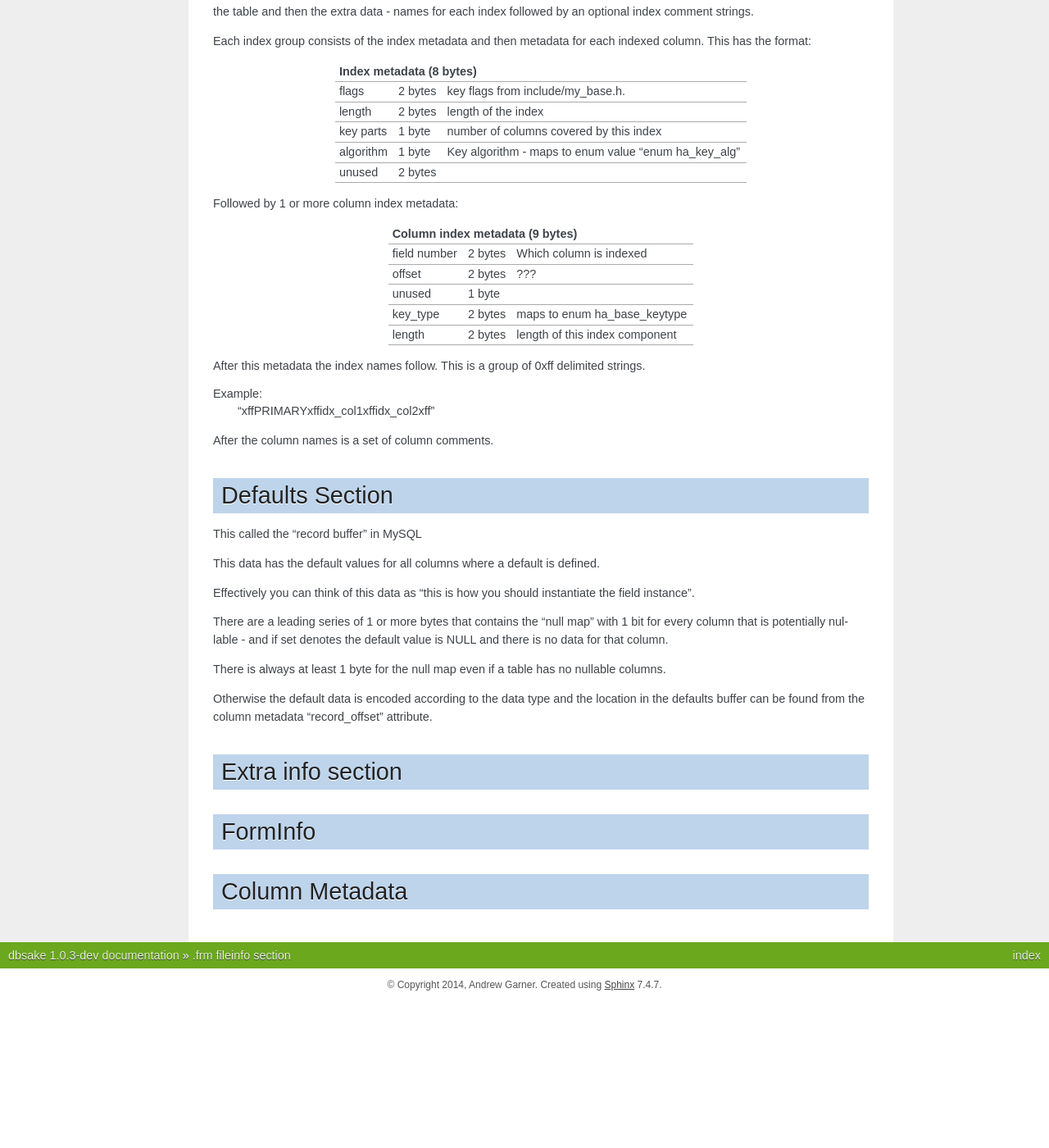
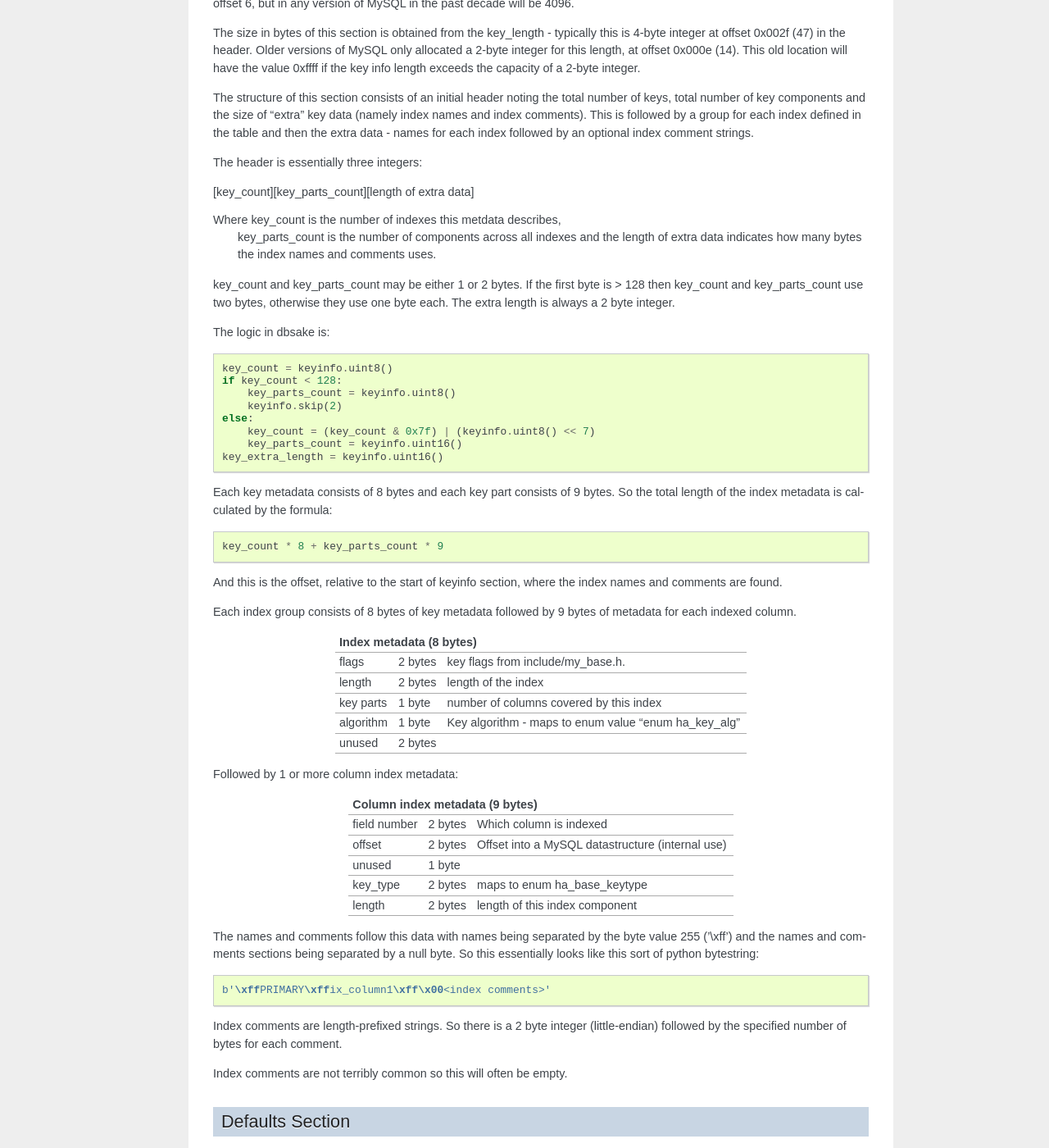
Before and after one commit to abg/dbsake, a Sphinx documentation site: the page built from docs/frm_format.rst, in a window 1280 px wide and 1400 px high, scrolled down 2445 px. Shown: the whole window at 82% size. Built offline with Sphinx 7.4.7, drawn with Linux system fonts in a browser that asks for light colours; before the commit the page ends 3666 px from its top, so only the background shows below that; some of the changed text lies outside the part shown.

Commit message:
cleanup .frm format documentation

```diff
--- a/docs/frm_format.rst
+++ b/docs/frm_format.rst
@@ -1,5 +1,15 @@
+.. _frm_format:
+
+Description of the .frm format
+------------------------------
+
+dbsake parses some undocumented / poorly documented formats for MySQL
+which were decoded by inspecting the MySQL source code.  Here is a
+detailed document that attempts to describe the details of such
+formats for other who may hack on these parts of dbsake.
+
 .frm fileinfo section
----------------------
+~~~~~~~~~~~~~~~~~~~~~
 
 The fileinfo section consists of 64 bytes that encode information about
 the rest of the .frm file and various table level options.
@@ -115,13 +125,13 @@ size noted in the Length column.
 +------+-----+                |                                              |
 | 0032 | 50  |                |                                              |
 +------+-----+----------------+----------------------------------------------+
-| 0033 | 51  | 4-bytes        | MYSQL_VERSION_ID                             |
-+------+-----+                |                                              |
-| 0034 | 52  |                |                                              |
-+------+-----+                |                                              |
-| 0035 | 53  |                |                                              |
-+------+-----+                |                                              |
-| 0036 | 54  |                |                                              |
+| 0033 | 51  | 4-bytes        | MySQL version encoded as a 4-byte integer in |
++------+-----+                | little endian format. This is the value      |
+| 0034 | 52  |                | MYSQL_VERSION_ID from include/mysql_version.h|
++------+-----+                | in the mysql source tree.                    |
+| 0035 | 53  |                | Example:                                     |
++------+-----+                | '\xb6\xc5\x00\x00'                           |
+| 0036 | 54  |                | 0x0000c5b6 => 50614 => MySQL v5.6.14         |
 +------+-----+----------------+----------------------------------------------+
 | 0037 | 55  | 4-bytes        | Size in bytes of table "extra info"          |
 +------+-----+                |                                              |
@@ -163,7 +173,7 @@ size noted in the Length column.
        in sql/handler.h, similar to legacy_db_type
 
 Key info section
-----------------
+~~~~~~~~~~~~~~~~
 
 The key info section should always start at offset 0x1000 (4096); this is
 obtained from the 2-byte integer in fileinfo header  at offset 6, but
@@ -181,8 +191,42 @@ total number of keys, total number of key components and the size of
 by a group for each index defined in the table and then the extra data -
 names for each index followed by an optional index comment strings.
 
-Each index group consists of the index metadata and then metadata for each
-indexed column.  This has the format:
+The header is essentially three integers:
+
+[key_count][key_parts_count][length of extra data]
+
+Where key_count is the number of indexes this metdata describes,
+      key_parts_count is the number of components across all indexes
+      and the length of extra data indicates how many bytes the index
+      names and comments uses.
+
+key_count and key_parts_count may be either 1 or 2 bytes.  If the first
+byte is > 128 then key_count and key_parts_count use two bytes, otherwise
+they use one byte each.  The extra length is always a 2 byte integer.
+
+The logic in dbsake is:
+
+.. code-block:: python
+
+    key_count = keyinfo.uint8()
+    if key_count < 128:
+        key_parts_count = keyinfo.uint8()
+        keyinfo.skip(2)
+    else:
+        key_count = (key_count & 0x7f) | (keyinfo.uint8() << 7)
+        key_parts_count = keyinfo.uint16()
+    key_extra_length = keyinfo.uint16()
+
+Each key metadata consists of 8 bytes and each key part consists of 9 bytes.
+So the total length of the index metadata is calculated by the formula::
+
+  key_count * 8 + key_parts_count * 9
+
+And this is the offset, relative to the start of keyinfo section, where the
+index names and comments are found.
+
+Each index group consists of 8 bytes of key metadata followed by 9 bytes of
+metadata for each indexed column.
 
 +----------------------------------------------------------------------------+
 | Index metadata (8 bytes)                                                   |
@@ -205,7 +249,7 @@ Followed by 1 or more column index metadata:
 +==============+=========+===================================================+
 | field number | 2 bytes | Which column is indexed                           |
 +--------------+---------+---------------------------------------------------+
-| offset       | 2 bytes | ???                                               |
+| offset       | 2 bytes | Offset into a MySQL datastructure (internal use)  |
 +--------------+---------+---------------------------------------------------+
 | unused       | 1 byte  |                                                   |
 +--------------+---------+---------------------------------------------------+
@@ -214,40 +258,152 @@ Followed by 1 or more column index metadata:
 | length       | 2 bytes | length of this index component                    |
 +--------------+---------+---------------------------------------------------+
 
-After this metadata the index names follow.  This is a group of 0xff delimited
-strings.
+The names and comments follow this data with names being separated by the byte
+value 255 ('\\xff') and the names and comments sections being separated by a
+null byte.  So this essentially looks like this sort of python bytestring:
 
-Example:
-    "\xffPRIMARY\xffidx_col1\xffidx_col2\xff"
+.. code-block:: python
 
-After the column names is a set of column comments.
+   b'\xffPRIMARY\xffix_column1\xff\x00<index comments>'
+
+Index comments are length-prefixed strings.  So there is a 2 byte integer
+(little-endian) followed by the specified number of bytes for each comment.
+
+Index comments are not terribly common so this will often be empty.
 
 Defaults Section
-----------------
+~~~~~~~~~~~~~~~~
 
-This called the "record buffer" in MySQL
+Immediately after the keyinfo section there is a byte string that details
+the defaults for each column.  So this starts at IO_SIZE + key_length,
+which can be derived from the .frm header.
 
-This data has the default values for all columns where a default is defined.
+The format of this buffer is essentially::
 
-Effectively you can think of this data as "this is how you should instantiate
-the field instance".
+  [null_map][encoded column data]
 
-There are a leading series of 1 or more bytes that contains the "null map"
-with 1 bit for every column that is potentially nullable - and if set
-denotes the default value is NULL and there is no data for that column.
+Where the null_map is 1 or more bytes, with a bit per-column that can be
+nullable.  The total number of bytes will be::
 
-There is always at least 1 byte for the null map even if a table has no
-nullable columns.
+  (null_column_count + 7 ) // 8
 
-Otherwise the default data is encoded according to the data type and
-the location in the defaults buffer can be found from the column metadata
-"record_offset" attribute.
+The first bit is always set and column bits start a 1 offset in the null
+map.  If a bit is set for the current column then this indicates the the
+default is null (ie. DEFAULT NULL).
 
-Extra info section
-------------------
+If a column's default is not null, then its default data will be recorded
+at some offset noted in the Column metadata (described elsewhere in this
+document).  The actual data format depends on the column type.  This
+basically breaks down into the following cases:
+
+ * integer-types - little-endian integers of 1, 2, 3, 4 or 8 bytes
+ * float/double - little endian IEEE 745 values
+ * decimal - either ascii strings ("3.14") < MySQL 5.0, or a binary
+             encoding of 9 decimal digits per 4-byte big-endian
+             integer
+ * timestamp - little endian integer representing seconds relative to epoch (< 5.6)
+ * timestamp2 - big-endian integer representing seconds relative to epoch (5.6+);
+                additionally packed fractional digits, similar to the decimal format
+ * date/time - encodes the various components into various bits of a 3 - 8 byte integer
+ * char - just a string with ``length`` bytes (space padded)
+ * varchar - length-prefix string, with the prefix being a little endian integer of
+             1 to 2 bytes.
+
+See dbsake/mysqlfrm/mysqltypes.py unpack_type_<name> method for how each datatype
+is actually decoded.
+
+Extra data section
+~~~~~~~~~~~~~~~~~~
+
+The "extra" section encodes some basic table properties.  These include:
+
+ * CONNECTION=<name> string (used by FEDERATED)
+ * ENGINE=<name> strings
+ * PARTITION BY string
+ * "auto partitioned flag" (used by NDB, at least)
+ * WITH PARSER - fulltext parser plugin names
+ * Table COMMENT '...' - only if > 254 bytes
+
+Except for the fulltext parser plugin names (which are null terminated), all
+of these properties are length-prefix strings.  This essentially has the format:
+
+::
+
+ [2-byte length][<connection string>]
+ [2-byte length][<engine name string>]
+ [4-byte length][<partition by clause>][null byte]
+ [1-byte is_autopartitioned flag]
+ [parser name][null_byte] for each fulltext parser plugin used
+ [2-byte length][<table comment string>]
+
+These strings should be decoded per the table's default character set.
 
 FormInfo
---------
+~~~~~~~~
+
+The .frm form info is a section consisting of 288 bytes with integers
+noting the length or count of elements in the table.
+
+The start of this section can be found at offset 64 + names_len from the
+.frm header and the offset is a 4 byte integer.  In python this would
+be found via
+
+.. code-block:: python
+
+   >> f = open('/var/lib/mysql/mysql/user.frm', 'rb')
+   >> f.seek(0x0004) # "names_length" documented in the .frm fileinfo header
+   >> names_len, = struct.unpack("<H", f.read(2)) # always 3 in modern mysql
+   >> f.seek(64 + names_len)
+   >> forminfo_offset, = struct.unpack("<I", f.read(4))
+
+Here is a description of some of the more interesting fields available in
+the forminfo section.  This is not meant to be exhaustive but merely to
+document the fields necessary for interpreting pertinent column metadata.
+
+All offsets are relative to the start of the forminfo section
+
+column_count
+    2 byte integer at offset 258
+
+    The number of coumns defined on this table
+
+screens_length
+   2 byte integer at offset 260
+
+   How many bytes follow the forminfo section prior to the start of the
+   column metadata
+
+null_columns
+    2 byte integer at offset 282
+
+    How many nullable columns are defined in this table
+
+names_length
+    2 byte integer at offset 268
+
+    Length in bytes (including delimiters) of column names
+
+interval_length
+    2 byte integer at offset 274
+
+    Length in bytes (including delimiters) of the set/enum labels
+
+comments_length
+    2 byte integer at offset 284
+
+    Length in bytes of the column comments
+
 
 Column Metadata
----------------
+~~~~~~~~~~~~~~~
+
+17 bytes per column
+
+Followed by \\xff separated column names
+
+Followed by a null byte
+
+Followed by null terminated interval groups with each interval group
+consisting of interval names \\xff separated.
+
+Followed by a single string of column comments.
--- a/docs/index.rst
+++ b/docs/index.rst
@@ -25,6 +25,7 @@ tasks for MySQL.
       getting_started
       subcommands
       developing
+      frm_format
 
 .. only:: man
 
--- a/docs/subcommands.rst
+++ b/docs/subcommands.rst
@@ -192,6 +192,8 @@ Decode a MySQL .frm file and output a CREATE VIEW or CREATE TABLE statement.
 This command does not require a MySQL server and interprets a .frm file
 according to rules similar to the MySQL server.
 
+For more information on how this command works see :ref:`frm_format`
+
 .. important::
    This program only decodes data strictly available in the .frm file.
    InnoDB foreign-key references are not preserved and AUTO_INCREMENT values
```
